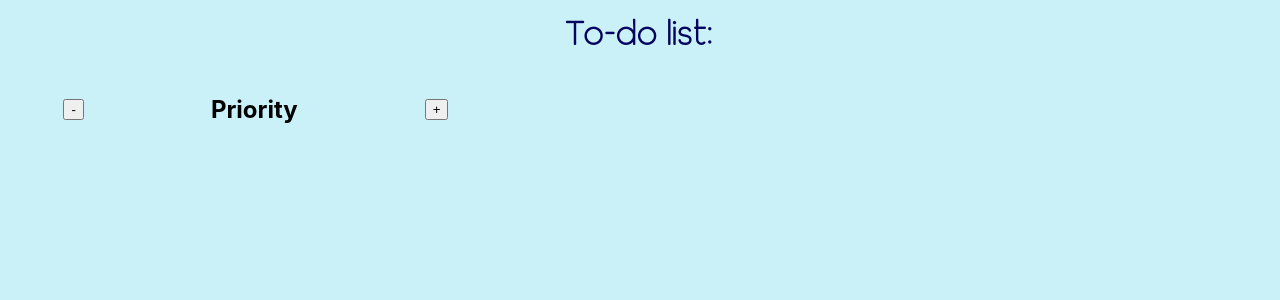
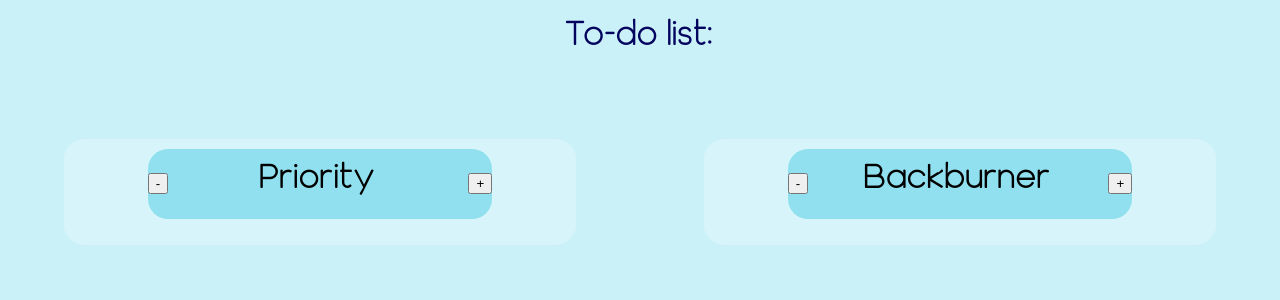
Before and after one commit to NathanBluetornado/TodoList, a React (Create React App) app: page / in a window 1280 px wide. Shown: the top 300 px of the page. Built offline with nearby package versions, Linux system fonts and the light colour scheme.

Commit message:
Additional TodoList styling

```diff
--- a/src/App.css
+++ b/src/App.css
@@ -12,6 +12,11 @@
     syntax: "<color>";
     inherits: false;
     initial-value: #90E0EF;
+}
+@property --tertiaryLightBlue{
+    syntax: "<color>";
+    inherits: false;
+    initial-value: #d7f4fb;
 }
 @property --neutralBlue {
     syntax: "<color>";
@@ -48,3 +53,7 @@ h1 {
 body, html{
     background-color: var(--primaryLightBlue);
 }
+
+main{
+    display: flex;
+}
--- a/src/App.tsx
+++ b/src/App.tsx
@@ -8,8 +8,10 @@ import useStorage from './hooks/useStorage';
 
 function App() {
     const [list, setList] = useState<ITodoList>( {title:"Priority", items:[]} );
+    const [secondList, setSecondList] = useState<ITodoList>( {title:"Backburner", items:[]} );
 
     useStorage(list, setList)
+    useStorage(secondList, setSecondList)
 
     return (
         <div className="App">
@@ -17,8 +19,12 @@ function App() {
                 <h1>
                     To-do list:
                 </h1>
-                <TodoList list={list} setList={setList} />
             </header>
+
+            <main>
+                <TodoList list={list} setList={setList}/>
+                <TodoList list={secondList} setList={setSecondList}/>
+            </main>
         </div>
     );
 }
--- a/src/components/TodoItem.tsx
+++ b/src/components/TodoItem.tsx
@@ -10,7 +10,7 @@ export default function TodoItem({ id, item, updater, deleting }: TodoItemParams
         <li className="item">
             {!deleting && <Checkbox checked={item.complete} setChecked={( (newValue: boolean) => updater(id, newValue))}/> }
             {deleting && <DeleteButton item={item} deleter={updater} />}
-            <h2>{item.title}</h2>
+            <h3>{item.title}</h3>
         </li>
     );
 };
--- a/src/styles/TodoList.css
+++ b/src/styles/TodoList.css
@@ -1,7 +1,32 @@
 .list div{
+    background-color: var(--secondaryLightBlue);
     list-style: none;
     display: flex;
     align-items: center;
-    justify-content: space-around;
+    justify-content: space-between;
+
+    width: 70%;
+
+    max-height: 70px;
+    border-radius: 20px;
+    margin: 0 auto;
+    padding: 0;
+}
+
+.list h2{
+    font-size: 2em;
+    margin-top: 5%;
+    margin-bottom: 7%;
+}
+
+.list{
+    background-color: var(--tertiaryLightBlue);
+    align-items: center;
     width: 40%;
+    border-radius: 20px;
+    margin: 5%;
+    padding: 10px;
+
+    font-family: adolfine;
+    font-style: bold;
 }
```
